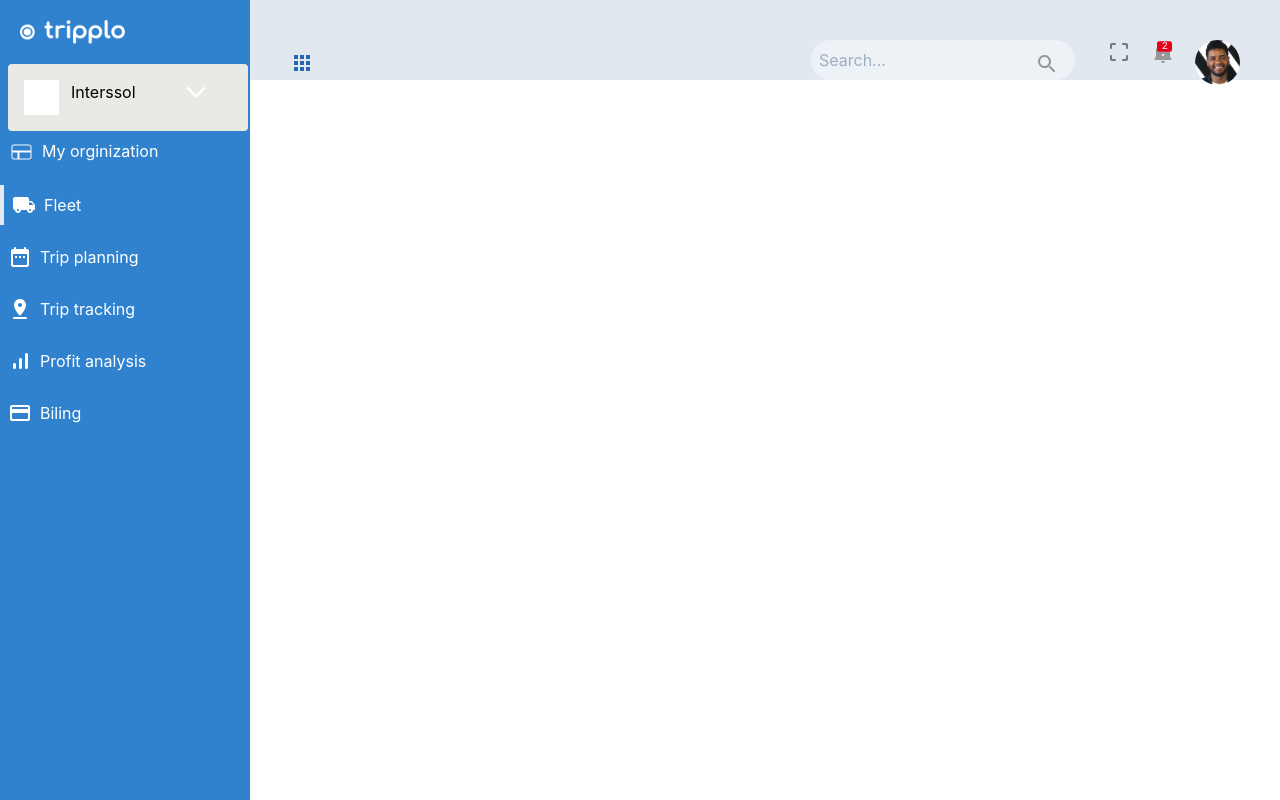
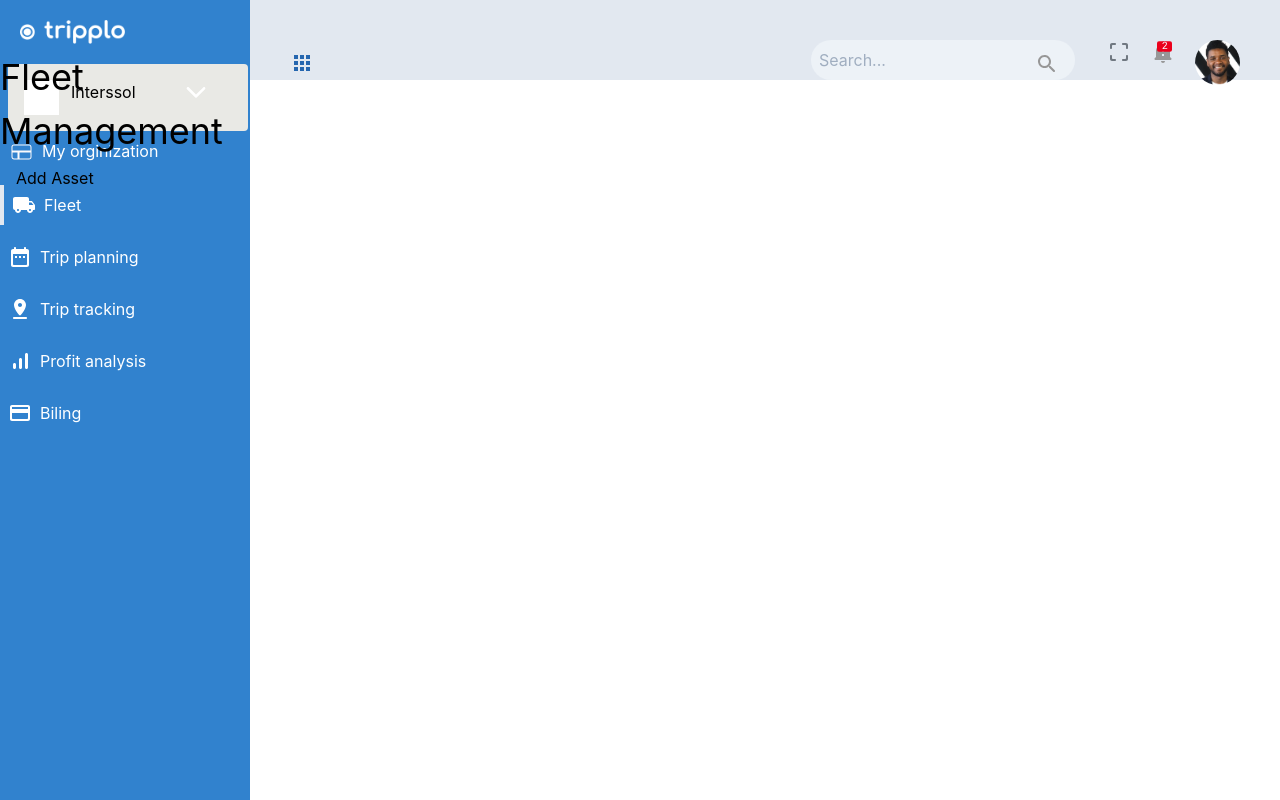
Before and after one commit to AmoDinho/tripplo-dashboard, a React (Create React App) app: page / in a window 1280 px wide. Built offline with nearby package versions, Linux system fonts and the light colour scheme.

Commit message:
added fleet management section

```diff
--- a/src/App.js
+++ b/src/App.js
@@ -2,7 +2,7 @@ import React, { useState } from 'react';
 import styled from 'styled-components'
 import SideNav from './components/navigation/SideNav'
 import TopNav from './components/navigation/TopNav'
-
+import FleetIndex from './components/fleet/FleetIndex'
 function App() {
   const [isOpen, setIsOpen] = useState(true)
   const toggle = () => {
@@ -33,7 +33,7 @@ height: 100vh;
 
 
         <TopNav onClick={toggle} />
-
+        <FleetIndex />
 
 
       </GridStyles>
--- /dev/null
+++ b/src/components/fleet/AddAsset.js
@@ -0,0 +1,15 @@
+import React from 'react'
+import BlueButton from '../buttons/BlueButton'
+import HeadingOne from '../typography/HeadingOne'
+const AddAsset = () => {
+    return (
+        <>
+            <div>
+                <HeadingOne>Fleet Management</HeadingOne>
+                <BlueButton>Add Asset</BlueButton>
+            </div>
+
+        </>
+    )
+}
+export default AddAsset
--- a/src/components/fleet/FleetIndex.js
+++ b/src/components/fleet/FleetIndex.js
@@ -1,8 +1,9 @@
 import React from 'react'
-
+import AddAsset from './AddAsset'
 const FleetIndex = () => {
     return (
         <>
+            <AddAsset />
 
         </>
     )
```
